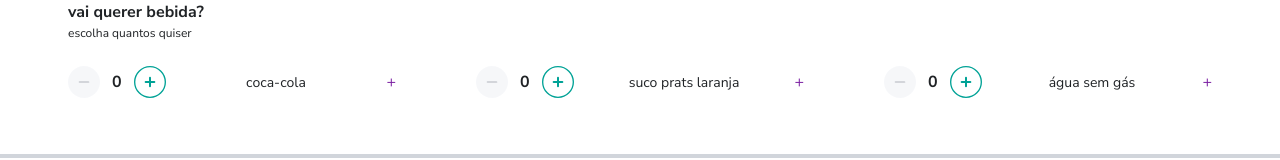
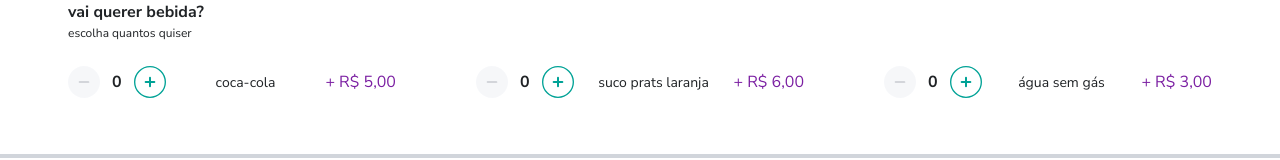
Before and after one commit to johanguse/food-menu-frontend-challenge, a React (Vite) app: page / in a window 1280 px wide. Shown: the part 759-919 px from the top of the page. Built offline with nearby package versions, Linux system fonts and the light colour scheme.

Commit message:
feat: add calculate to counter itens

```diff
--- a/__mock__/item.json
+++ b/__mock__/item.json
@@ -18,12 +18,14 @@
           {
             "name": "médio",
             "dish": "Ceviche de salmão",
+            "size": "médio",
             "price": 22.9,
             "discountPrice": 19.9
           },
           {
             "name": "grande",
             "dish": "Ceviche de salmão",
+            "size": "grande",
             "price": 28.9
           }
         ]
@@ -59,7 +61,8 @@
         "isAddition": true,
         "options": [
           {
-            "name": "hashi"
+            "name": "hashi",
+            "price": 0.0
           },
           {
             "name": "garfo e faca descartável",
--- a/src/components/header-item/header-item.tsx
+++ b/src/components/header-item/header-item.tsx
@@ -6,22 +6,31 @@ import { useTicketStore } from '@stores/ticket';
 import { formatNumberToCurrency } from 'src/lib/utils';
 
 export default function HeaderItem() {
-  const { addItem, currentTicket } = useTicketStore((state) => ({
+  const { addItem, currentItem, currentTicket, total } = useTicketStore(
+    (state) => ({
       addItem: state.addItem,
+      currentItem: state.currentItem,
       currentTicket: state.currentTicket,
       total: state.currentTicket?.total || 0,
-  }));
+    })
+  );
 
   const handleAddItem = () => {
-    console.log('handleAddItem');
+    if (
+      currentItem &&
+      currentItem.sections.length > 0 &&
+      currentItem.sections[0].options.length > 0
+    ) {
+      const firstSection = currentItem.sections[0];
+      const firstOption = firstSection.options[0];
       addItem(
-      mockDataDish.item.sections[0].name,
-      mockDataDish.item.sections[0].options[0].name,
-      mockDataDish.item.initialPrice,
+        firstSection.name,
+        firstOption.name,
+        firstOption.price || currentItem.initialPrice,
         1
       );
+    }
   };
-  const total = useTicketStore((state) => state.currentTicket?.total || 0);
 
   return (
     <div className="w-full bg-white pt-20">
@@ -85,8 +94,8 @@ export default function HeaderItem() {
                   </Button>
                 ) : (
                   <CounterComponent
-                    sectionName={mockDataDish.item.sections[0].name}
-                    optionName={mockDataDish.item.name}
+                    sectionName={currentItem?.sections[0].name}
+                    optionName={currentItem?.sections[0].name}
                     price={mockDataDish.item.initialPrice}
                     size="large"
                     showTrashIcon
--- a/src/components/inputs/counter/counter.tsx
+++ b/src/components/inputs/counter/counter.tsx
@@ -26,31 +26,42 @@ const CounterComponent: React.FC<CounterComponentProps> = ({
   const { currentTicket, updateSelection } = useTicketStore();
   const counter =
     currentTicket?.selections[sectionName]?.[optionName]?.quantity || 0;
+  const itemPrice =
+    currentTicket?.selections[sectionName]?.[optionName]?.price || 0;
 
   const increaseFunction = () => {
-    updateSelection(
-      'COUNTER',
-      sectionName,
-      optionName,
-      counter + 1,
-      price || 0
-    );
+    updateSelection('COUNTER', sectionName, optionName, counter + 1, price);
   };
 
   const decreaseFunction = () => {
     if (counter > 0) {
-      updateSelection(
-        'COUNTER',
-        sectionName,
-        optionName,
-        counter - 1,
-        price || 0
-      );
+      updateSelection('COUNTER', sectionName, optionName, counter - 1, price);
     }
   };
 
   const textSizeClass = size === 'small' ? 'text-md' : 'text-lg';
   const iconSizeClass = size === 'small' ? 'w-6 h-6' : 'w-8 h-8';
+
+  const getFormattedPrice = () => {
+    let calculatedPrice;
+
+    switch (counter) {
+      case 0:
+        calculatedPrice = price;
+        break;
+      case 1:
+        calculatedPrice = price * 2;
+        break;
+      case 2:
+        calculatedPrice = price + itemPrice * 2;
+        break;
+      default:
+        calculatedPrice = price * (counter + 1);
+        break;
+    }
+
+    return formatNumberToCurrency(calculatedPrice);
+  };
 
   return (
     <div className="flex flex-row items-center justify-between gap-2">
@@ -73,9 +84,7 @@ const CounterComponent: React.FC<CounterComponentProps> = ({
       </div>
       {label && <span className="text-14">{label}</span>}
       {price !== undefined && label && (
-        <span className="text-primary">
-          + {formatNumberToCurrency(price * counter)}
-        </span>
+        <span className="text-primary">+ {getFormattedPrice()}</span>
       )}
     </div>
   );
--- a/src/components/inputs/radio/radio.tsx
+++ b/src/components/inputs/radio/radio.tsx
@@ -57,7 +57,7 @@ const Radio: React.FC<RadioProps> = ({
         )}
       </label>
 
-      {price && price >= 0 && (
+      {price > 0 && (
         <span className="text-14 text-primary">
           {formatNumberToCurrency(price)}
         </span>
```
Lines whose indentation alone changed are shown as unchanged.
